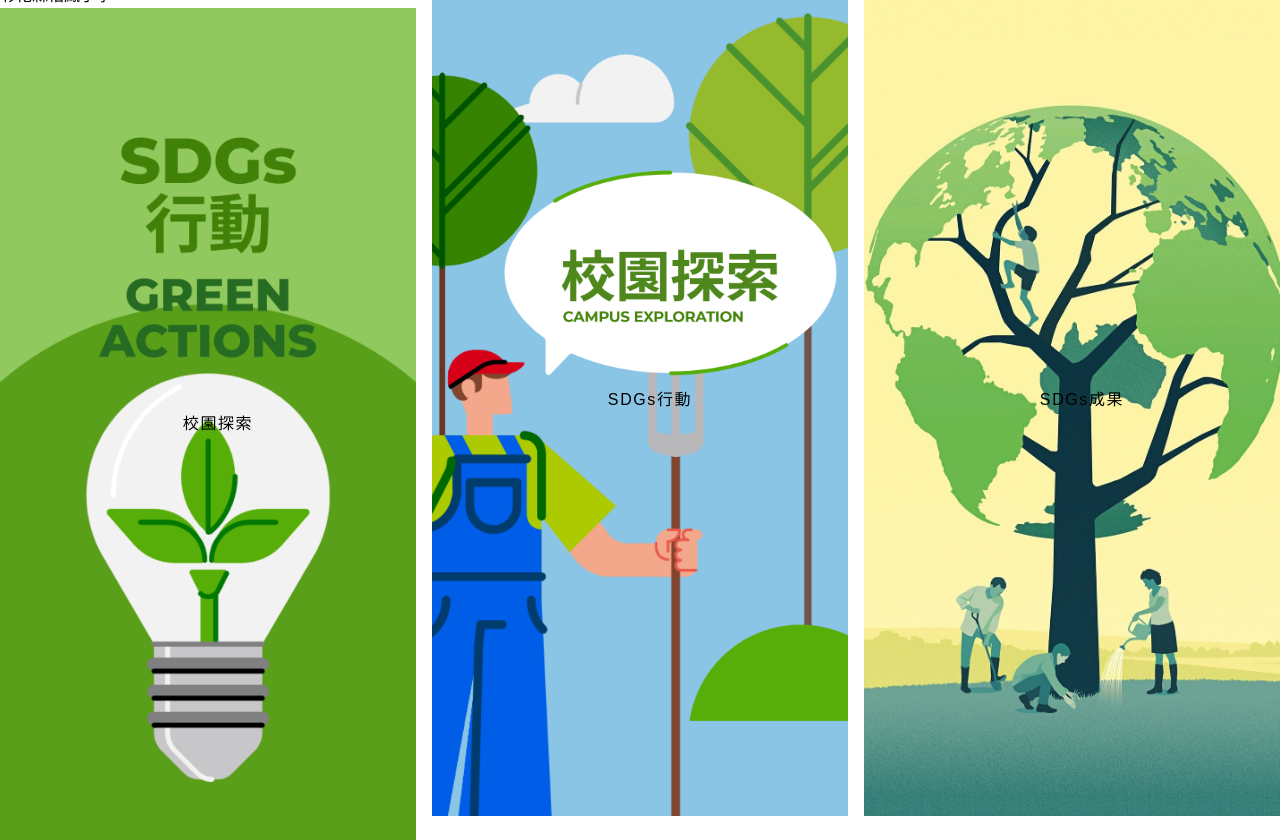
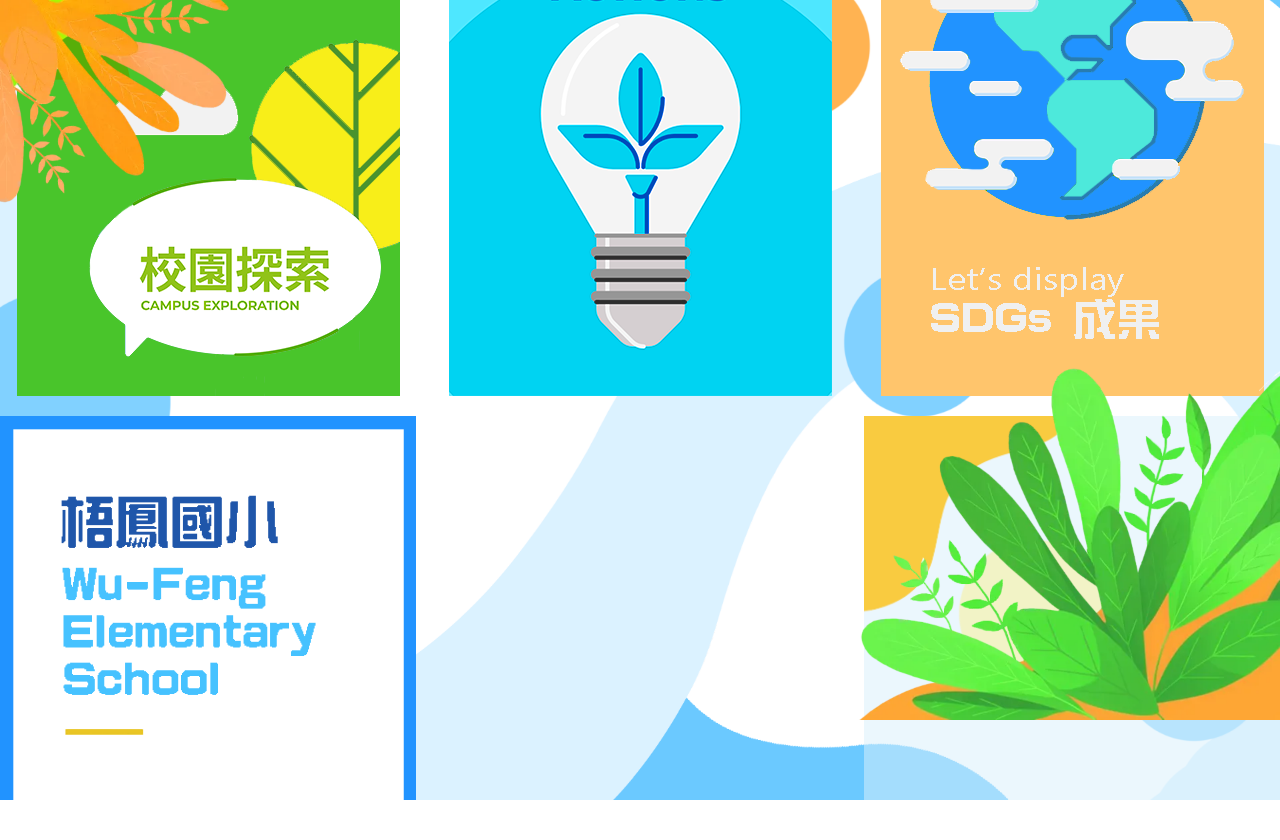
Before and after one commit to Evie-Liuu/Wufeng, a Vue app: page / in a window 1280 px wide. After the commit the page ends 800 px from the top, so only its background shows below. Built offline with nearby package versions, Linux system fonts and the light colour scheme.

Commit message:
deploy: update GitHub Pages

```diff
--- a/src/views/Home.vue
+++ b/src/views/Home.vue
@@ -1,46 +1,68 @@
 <template>
-  <main class="w-screen h-screen grid grid-cols-3 place-content-center gap-4">
+  <main
+    class="relative w-screen h-screen grid grid-cols-3 place-content-center gap-4 bg-[url('@/assets/images/Mobile/Plants_Mobile.png'),url('@/assets/images/Mobile/mobile_Bcakground_1.png')] [background-size:cover,cover] overflow-hidden lg:bg-[url('@/assets/images/Background.png')] lg:bg-cover lg:bg-center"
+  >
     <!-- School Title -->
     <section>
-      <div>彰化縣梧鳳小學</div>
-      <router-link to="/about" class="relative image-container">
+      <router-link to="/about" class="image-container gap-3">
+        <div class="flex flex-col items-center">
           <img
-          src="@/assets/images/Story_v2.png"
+            src="@/assets/images/Campus_Exploration.png"
+            class="pointer-events-none select-none scrollable-image mb-2"
+            alt="Column_1"
+          />
+        </div>
+        <div class="flex flex-col items-center">
+          <img
+            src="@/assets/images/School_Name.png"
             class="pointer-events-none select-none scrollable-image"
             alt="Column_1"
           />
-        <span
-          class="absolute inset-0 flex items-center justify-center ps-5 tracking-widest"
-          >校園探索</span
-        >
+        </div>
       </router-link>
     </section>
     <section>
-      <router-link to="/actions" class="relative image-container"
-        ><img
-          src="@/assets/images/About_v2.png"
+      <router-link to="/actions" class="image-container gap-3">
+        <div class="flex flex-col items-center">
+          <img
+            src="@/assets/images/SDGs_Green_Actions.png"
+            class="pointer-events-none select-none scrollable-image mb-2"
+            alt="Column_1"
+          />
+        </div>
+        <!-- <div class="flex flex-col items-center">
+          <img
+            src="@/assets/images/School_Name.png"
             class="pointer-events-none select-none scrollable-image"
             alt="Column_1"
           />
-        <span
-          class="absolute inset-0 flex items-center justify-center ps-5 tracking-widest"
-          >SDGs行動</span
-        ></router-link
-      >
+        </div> -->
+      </router-link>
     </section>
     <section>
-      <router-link to="/sdgs" class="relative image-container"
-        ><img
-          src="@/assets/images/profile.png"
+      <router-link to="/sdgs" class="image-container gap-3">
+        <div class="flex flex-col items-center">
+          <img
+            src="@/assets/images/SDGs_Result.png"
+            class="pointer-events-none select-none scrollable-image mb-2"
+            alt="Column_1"
+          />
+        </div>
+        <div class="flex flex-col items-center">
+          <img
+            src="@/assets/images/Trans.png"
             class="pointer-events-none select-none scrollable-image"
             alt="Column_1"
           />
-        <span
-          class="absolute inset-0 flex items-center justify-center ps-5 tracking-widest"
-          >SDGs成果</span
-        ></router-link
-      >
+        </div>
+      </router-link>
     </section>
+
+    <img
+      src="@/assets/images/Plants_Web.webp"
+      alt="Plants_Web"
+      class="hidden lg:block absolute top-0 left-0 w-full object-cover z-20 pointer-events-none"
+    />
   </main>
 </template>
 <script setup>
@@ -148,7 +170,10 @@ onMounted(() => {
   overflow: hidden;
   cursor: pointer;
   transition: transform 0.3s ease;
-  height: 300px; /* 根據需要調整高度 */
+  display: flex;
+  flex-direction: column;
+  justify-content: center;
+  align-items: center;
 }
 
 .image-container:hover {
```
Also changed, not shown: src/assets/images/Campus_Exploration.png (renamed from src/assets/images/Campus_Ecploration.png), src/assets/images/Plants_Web.webp (added), 32 other files (tests, documents, lock files or other folders). Lines whose indentation alone changed are shown as unchanged.
